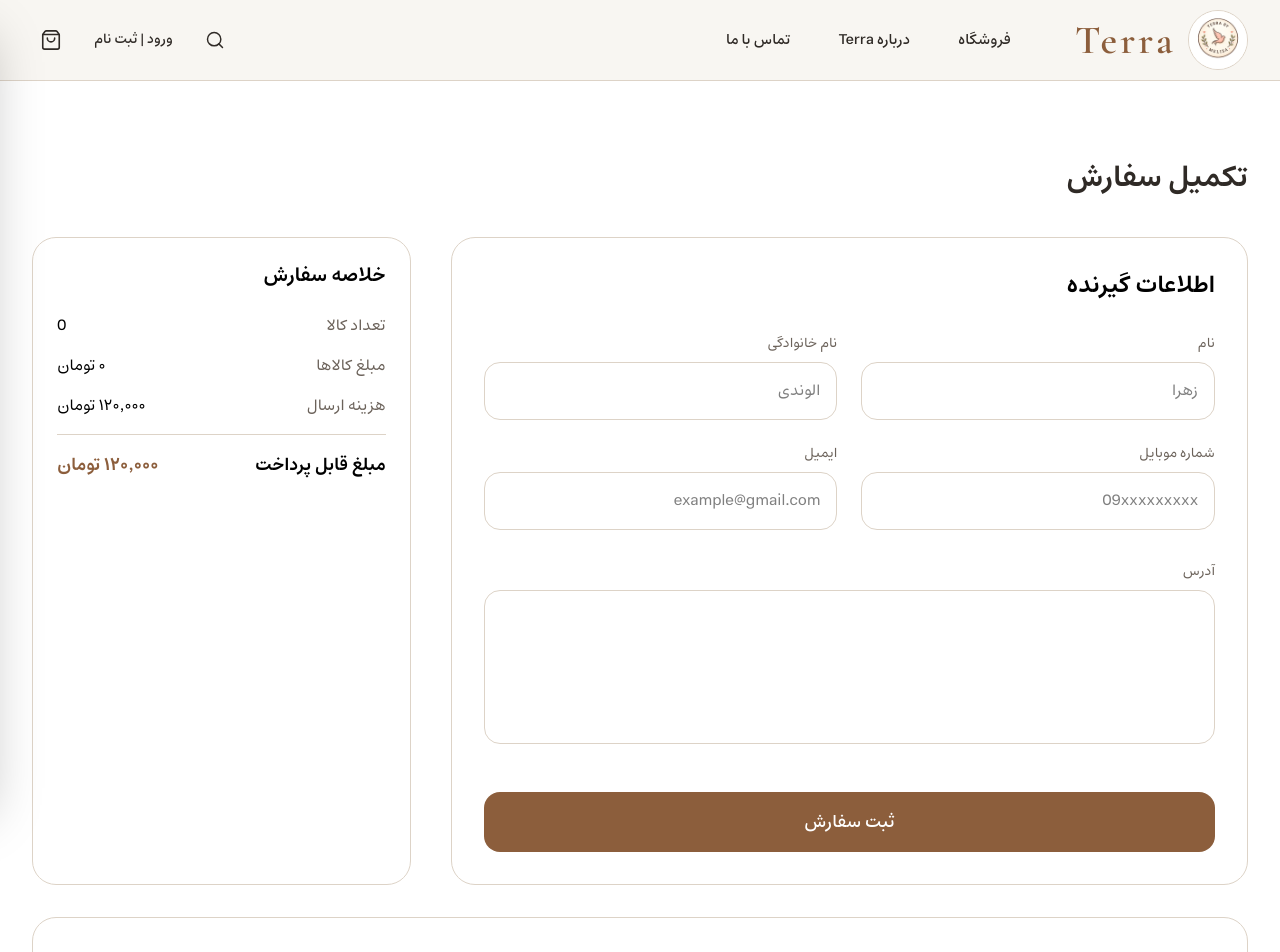
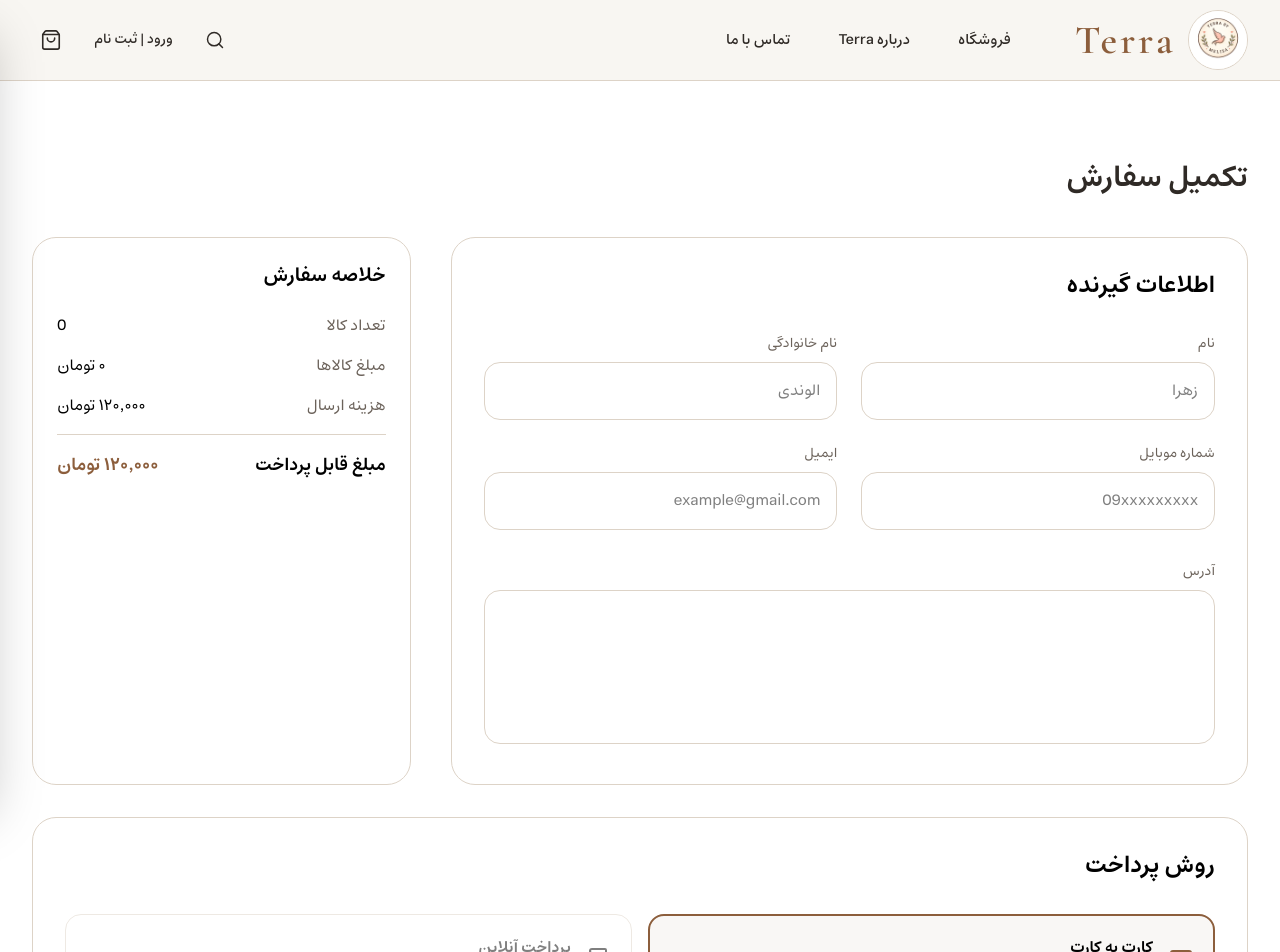
Before and after one commit to zahra-alvandi/terra, a React (Vite) app in the folder client/: page /checkout in a window 1280 px wide. Shown: the top 952 px of the page. Built offline with nearby package versions, Linux system fonts and the light colour scheme.

Commit message:
refactore(checkout): seperate payment logic from form validation

```diff
--- a/client/src/components/checkout/CheckoutForm.tsx
+++ b/client/src/components/checkout/CheckoutForm.tsx
@@ -1,5 +1,4 @@
-import { useForm } from "react-hook-form";
-
+import { useFormContext } from "react-hook-form";
 import TextField from "@/components/form/TextField";
 
 type CheckoutFormData = {
@@ -13,18 +12,11 @@ type CheckoutFormData = {
 export default function CheckoutForm() {
   const {
     register,
-    handleSubmit,
     formState: { errors },
-  } = useForm<CheckoutFormData>();
-  const onSubmit = (data: CheckoutFormData) => {
-    console.log(data);
-  };
+  } = useFormContext<CheckoutFormData>();
 
   return (
-    <form
-      onSubmit={handleSubmit(onSubmit)}
-      className="rounded-3xl border border-border bg-white p-8"
-    >
+    <div className="rounded-3xl border border-border bg-white p-8">
       <h2 className="mb-8 text-2xl font-semibold">اطلاعات گیرنده</h2>
 
       <div className="grid gap-6 md:grid-cols-2">
@@ -78,7 +70,9 @@ export default function CheckoutForm() {
         <label className="mb-2 block text-sm text-text-secondary">آدرس</label>
 
         <textarea
-          {...register("address")}
+          {...register("address", {
+            required: "آدرس الزامی است",
+          })}
           rows={5}
           className="
             w-full
@@ -93,26 +87,10 @@ export default function CheckoutForm() {
             focus:border-primary
           "
         />
+        {errors.address && (
+          <p className="mt-2 text-sm text-red-500">{errors.address.message}</p>
+        )}
       </div>
-      <div className="mt-10">
-        <button
-          type="submit"
-          className="
-      w-full
-      rounded-2xl
-      bg-primary
-      py-4
-      text-lg
-      font-medium
-      text-white
-      transition
-      hover:opacity-90
-      active:scale-[0.98]
-    "
-        >
-          ثبت سفارش
-        </button>
-      </div>
-    </form>
+    </div>
   );
 }
--- a/client/src/components/checkout/CheckoutPayment.tsx
+++ b/client/src/components/checkout/CheckoutPayment.tsx
@@ -8,41 +8,27 @@ import { useCart } from "@/context/CartContext";
 import { formatPrice } from "@/utils/formatPrice";
 import { Loader2 } from "lucide-react";
 import { CheckCircle2 } from "lucide-react";
-import { useNavigate } from "react-router-dom";
 
-export default function CheckoutPayment() {
-  const { cartTotal, clearCart } = useCart();
-  const navigate = useNavigate();
-  const [receipt, setReceipt] = useState<File | null>(null);
+type Props = {
+  receipt: File | null;
+  setReceipt: React.Dispatch<React.SetStateAction<File | null>>;
+  isSubmitting: boolean;
+};
+
+export default function CheckoutPayment({
+  receipt,
+  setReceipt,
+  isSubmitting,
+}: Props) {
+  const { cartTotal } = useCart();
+
   const [preview, setPreview] = useState("");
-  const [isSubmitting, setIsSubmitting] = useState(false);
-
   const copyCardNumber = async () => {
     await navigator.clipboard.writeText(PAYMENT_CONFIG.cardNumber);
 
     toast.success("شماره کارت کپی شد");
   };
-  const submitOrder = async () => {
-    if (!receipt) {
-      toast.error("لطفاً رسید پرداخت را بارگذاری کنید.");
-      return;
-    }
 
-    setIsSubmitting(true);
-
-    await new Promise((resolve) => setTimeout(resolve, 2000));
-
-    toast.success("سفارش شما با موفقیت ثبت شد.");
-
-    clearCart();
-
-    setReceipt(null);
-    setPreview("");
-
-    setIsSubmitting(false);
-
-    navigate("/order-success");
-  };
   useEffect(() => {
     return () => {
       if (preview) {
@@ -50,6 +36,11 @@ export default function CheckoutPayment() {
       }
     };
   }, [preview]);
+  useEffect(() => {
+    if (!receipt) {
+      setPreview("");
+    }
+  }, [receipt]);
 
   return (
     <div className="mt-8 rounded-3xl border border-border bg-white p-8">
@@ -78,7 +69,7 @@ export default function CheckoutPayment() {
         </button>
 
         {/* online payment */}
-        {/* <button
+        <button
           disabled
           className="
             flex items-center gap-4
@@ -97,7 +88,7 @@ export default function CheckoutPayment() {
 
             <p className="text-sm text-text-secondary">به زودی</p>
           </div>
-        </button> */}
+        </button>
       </div>
 
       {/* Card */}
@@ -210,11 +201,9 @@ export default function CheckoutPayment() {
             </span>
           </div>
         )}
-      </div>
         <div className="mt-10">
           <button
-          type="button"
-          onClick={submitOrder}
+            type="submit"
             disabled={isSubmitting}
             className="
       flex
@@ -228,7 +217,6 @@ export default function CheckoutPayment() {
       font-medium
       text-white
       transition
-      disabled:cursor-not-allowed
       disabled:opacity-60
     "
           >
@@ -243,5 +231,6 @@ export default function CheckoutPayment() {
           </button>
         </div>
       </div>
+    </div>
   );
 }
--- a/client/src/pages/CheckoutPage.tsx
+++ b/client/src/pages/CheckoutPage.tsx
@@ -1,9 +1,57 @@
+import { useForm, FormProvider } from "react-hook-form";
+import { useState } from "react";
+import toast from "react-hot-toast";
+import { useNavigate } from "react-router-dom";
+import { useCart } from "@/context/CartContext";
+
 import Container from "@/components/layout/Container";
 import CheckoutForm from "@/components/checkout/CheckoutForm";
 import CheckoutSummary from "@/components/checkout/CheckoutSummary";
 import CheckoutPayment from "@/components/checkout/CheckoutPayment";
 
+type CheckoutFormData = {
+  firstName: string;
+  lastName: string;
+  phone: string;
+  email: string;
+  address: string;
+};
+
 export default function CheckoutPage() {
+  const methods = useForm<CheckoutFormData>({
+    mode: "onSubmit",
+  });
+  const navigate = useNavigate();
+  const { clearCart } = useCart();
+
+  const [receipt, setReceipt] = useState<File | null>(null);
+  const [isSubmitting, setIsSubmitting] = useState(false);
+
+  const onSubmit = async (data: CheckoutFormData) => {
+    if (!receipt) {
+      toast.error("لطفاً رسید پرداخت را بارگذاری کنید.");
+      return;
+    }
+
+    console.log(data);
+
+    setIsSubmitting(true);
+
+    await new Promise((resolve) => setTimeout(resolve, 2000));
+
+    toast.success("سفارش با موفقیت ثبت شد.");
+
+    clearCart();
+
+    methods.reset();
+
+    setReceipt(null);
+
+    setIsSubmitting(false);
+
+    navigate("/order-success");
+  };
+
   return (
     <section className="py-20">
       <Container>
@@ -11,6 +59,8 @@ export default function CheckoutPage() {
           تکمیل سفارش
         </h1>
 
+        <FormProvider {...methods}>
+          <form onSubmit={methods.handleSubmit(onSubmit)}>
             <div className="mt-10 grid gap-10 lg:grid-cols-3">
               <div className="lg:col-span-2">
                 <CheckoutForm />
@@ -18,7 +68,14 @@ export default function CheckoutPage() {
 
               <CheckoutSummary />
             </div>
-        <CheckoutPayment />
+
+            <CheckoutPayment
+              receipt={receipt}
+              setReceipt={setReceipt}
+              isSubmitting={isSubmitting}
+            />
+          </form>
+        </FormProvider>
       </Container>
     </section>
   );
```
Lines whose indentation alone changed are shown as unchanged.
